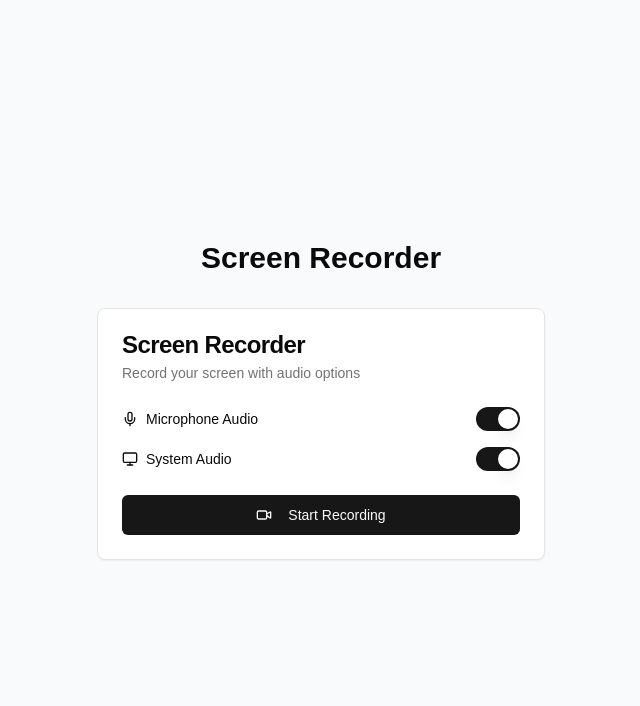
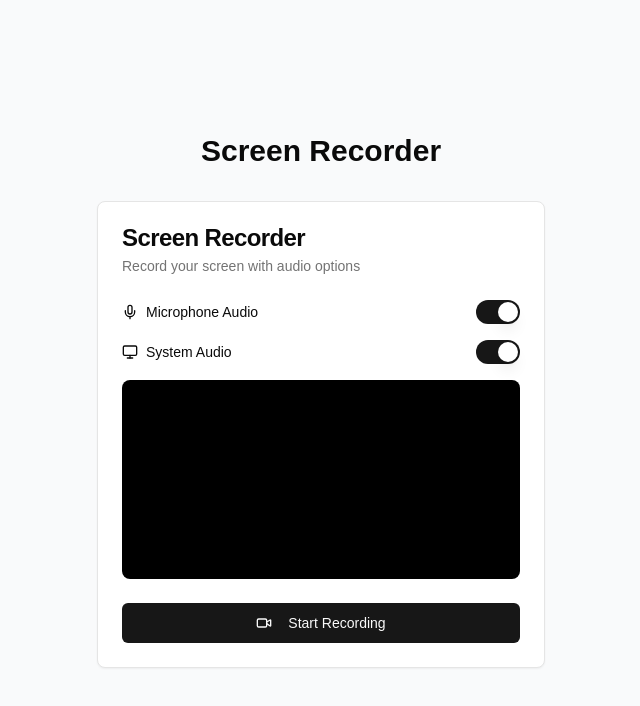
Before and after one commit to Soumojitshome2023/screen-recorder-nextjs, a Next.js app: page / in a window 1280 px wide. Shown: the top 706 px of the page, without its empty margins (319-959 px from the left). Built offline with nearby package versions, Linux system fonts and the light colour scheme.

Commit message:
preview sec add

```diff
--- a/components/screen-recorder.jsx
+++ b/components/screen-recorder.jsx
@@ -35,7 +35,7 @@ export default function ScreenRecorder() {
   const streamRef = useRef(null)
   const chunksRef = useRef([])
   const timerRef = useRef(null)
-  const videoRef = useRef(null)  // Ref for the preview video
+  const videoRef = useRef(null)  // Ref for the preview video element
 
   useEffect(() => {
     const handleBeforeUnload = (e) => {
@@ -94,15 +94,22 @@ export default function ScreenRecorder() {
           streamRef.current.getTracks().forEach((track) => track.stop())
         }
         streamRef.current = null
+        clearInterval(timerRef.current)  // Stop the timer when recording stops
       }
 
       mediaRecorder.start()
       setIsRecording(true)
       setRecordingTime(0)
 
+      // Start the timer when the recording starts
       timerRef.current = setInterval(() => {
         setRecordingTime((prev) => prev + 1)
       }, 1000)
+
+      // Update video element with the stream for preview
+      if (videoRef.current) {
+        videoRef.current.srcObject = displayStream
+      }
     } catch (error) {
       console.error("Recording error:", error)
       alert(`Error: ${error.message}`)
@@ -113,7 +120,6 @@ export default function ScreenRecorder() {
     if (mediaRecorderRef.current && isRecording) {
       mediaRecorderRef.current.stop()
       setIsRecording(false)
-      if (timerRef.current) clearInterval(timerRef.current)
     }
   }
 
@@ -208,6 +214,16 @@ export default function ScreenRecorder() {
           </div>
         )}
 
+        {/* Preview during recording */}
+        <div className="rounded-lg overflow-hidden bg-black">
+          <video
+            ref={videoRef}
+            autoPlay
+            muted
+            className="w-full h-auto"
+          />
+        </div>
+
         {recordedBlob && !isRecording && (
           <div className="space-y-4">
             <div className="rounded-lg overflow-hidden bg-black">
```
